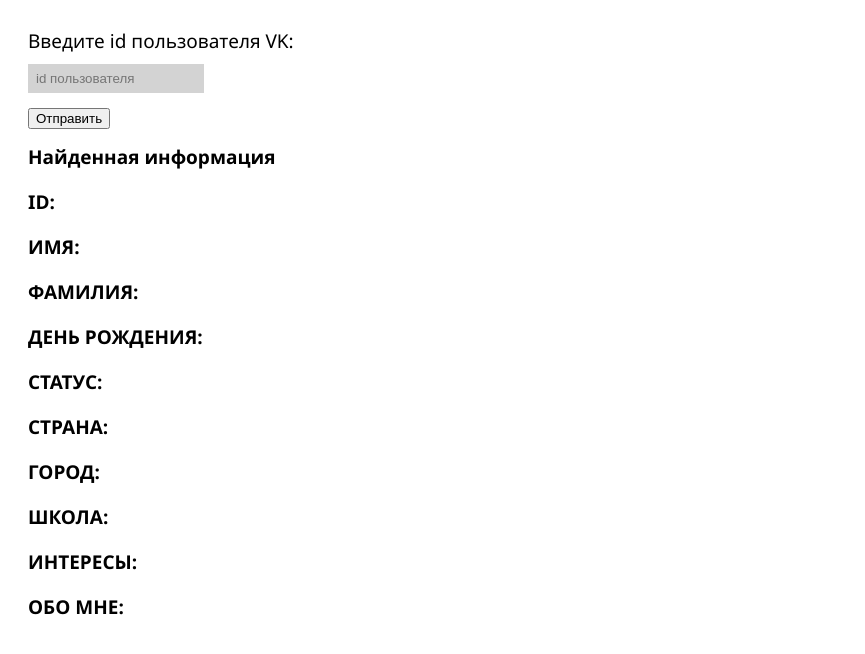
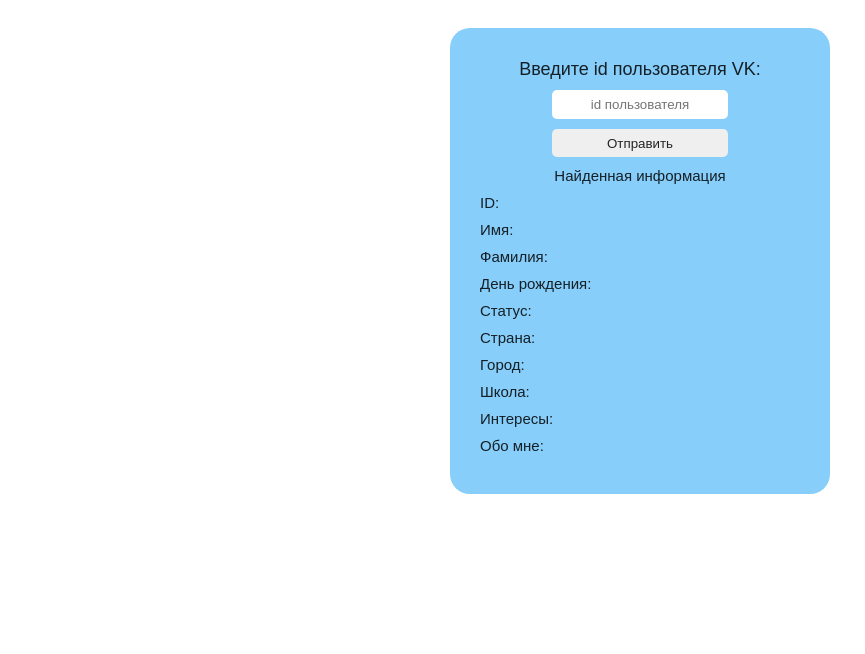
Before and after one commit to AlexFisher13/VKStats, an Angular app: page / in a window 1280 px wide. Shown: the top 654 px of the page, without its empty margins (0-865 px from the left). Built offline with nearby package versions, Linux system fonts and the light colour scheme; no server answers.

Commit message:
add front

```diff
--- a/src/app/stat/stat.component.css
+++ b/src/app/stat/stat.component.css
@@ -1,18 +1,40 @@
+* {
+  font-family: sans-serif;
+  color: rgba(0,0,0,.85);
+}
+label {
+  font-size: 18px;
+}
+.container {
+  background: lightskyblue;
+  padding: 30px;
+  border-radius: 20px;
+  width: 320px;
+  margin: 0 auto;
+  text-align: center;
+}
 input {
-  background-color: lightgray;
   border: 0;
+  border-radius: 5px;
   height: 23px;
   width: 160px;
   padding: 3px 8px;
   display: block;
-  margin: 10px 0;
+  margin: 10px auto;
+  text-align: center;
 }
 button {
-  margin: 5px 0;
+  margin: 0;
+  border-radius: 5px;
+  border: 0;
+  width: 176px;
+  height: 28px;
 }
-h4 {
+
+.container div {
+  text-align: left;
+}
+p {
   margin: 10px 0;
+  font-size: 15px;
 }
-strong {
-  text-transform: uppercase;
-}
--- a/src/app/stat/stat.component.html
+++ b/src/app/stat/stat.component.html
@@ -1,15 +1,19 @@
-<label for="userid">Введите id пользователя VK: </label>
-<input id="userid" placeholder="id пользователя" #userid>
-<button type="submit" (click)="idHandler(userid)">Отправить</button>
+<div class="container">
+  <label for="userid">Введите id пользователя VK: </label>
+  <input id="userid" placeholder="id пользователя" #userid>
+  <button type="submit" (click)="idHandler(userid)">Отправить</button>
+  <p>Найденная информация</p>
 
-<h4>Найденная информация</h4>
-<p><strong>id: </strong> {{user.uid}}</p>
-<p><strong>имя: </strong>{{user.first_name}}</p>
-<p><strong>фамилия: </strong>{{user.last_name}}</p>
-<p><strong>день рождения: </strong>{{user.bdate}}</p>
-<p><strong>статус: </strong>{{user.status}}</p>
-<p><strong>страна: </strong>{{user.country}}</p>
-<p><strong>город: </strong>{{user.city}}</p>
-<p><strong>школа: </strong>{{user.schools}}</p>
-<p><strong>интересы: </strong>{{user.interests}}</p>
-<p><strong>обо мне: </strong>{{user.about}}</p>
+  <div>
+    <p>ID:  {{user.uid}}</p>
+    <p>Имя: {{user.first_name}}</p>
+    <p>Фамилия: {{user.last_name}}</p>
+    <p>День рождения: {{user.bdate}}</p>
+    <p>Статус: {{user.status}}</p>
+    <p>Страна: {{user.country}}</p>
+    <p>Город: {{user.city}}</p>
+    <p>Школа: {{user.schools}}</p>
+    <p>Интересы: {{user.interests}}</p>
+    <p>Обо мне: {{user.about}}</p>
+  </div>
+</div>
```
